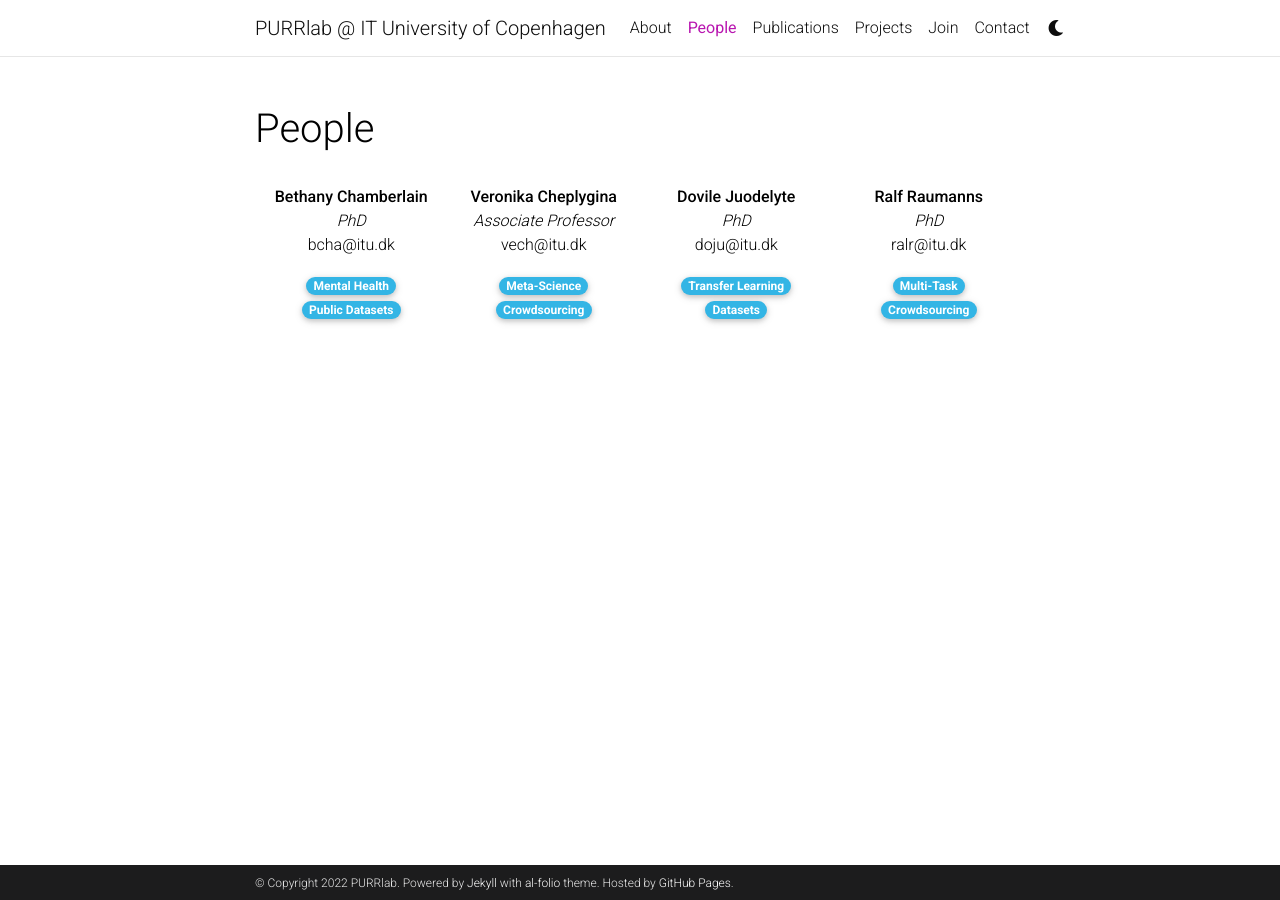
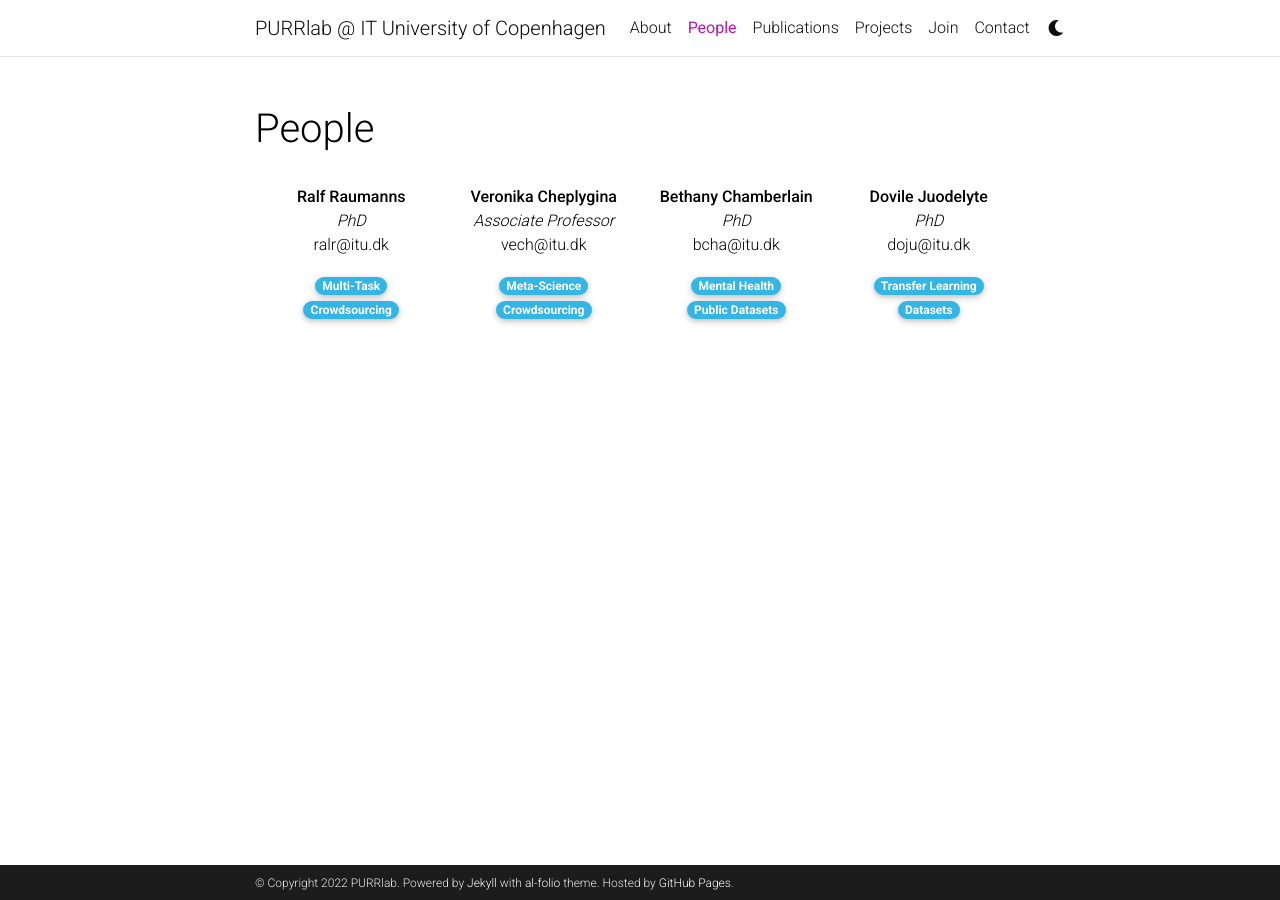
Before and after one commit to bethanychamberlain/testing, a Jekyll site: the page built from _pages/people.md, in a window 1280 px wide. Built offline with Jekyll 4.4.1, drawn with Linux system fonts in a browser that asks for light colours; comment, search, counter and statistics services are not loaded; a style sheet for code colours, icons or effects is not loaded.

Commit message:
Trying to sort by date

```diff
--- a/_includes/people.html
+++ b/_includes/people.html
@@ -1,6 +1,6 @@
 <div class="People">
 
-  {% assign people = site.people %}
+  {% assign people = site.people | sort: "started" %}
   {% if people.size != 0 %}
 
     <div class="container">
```
